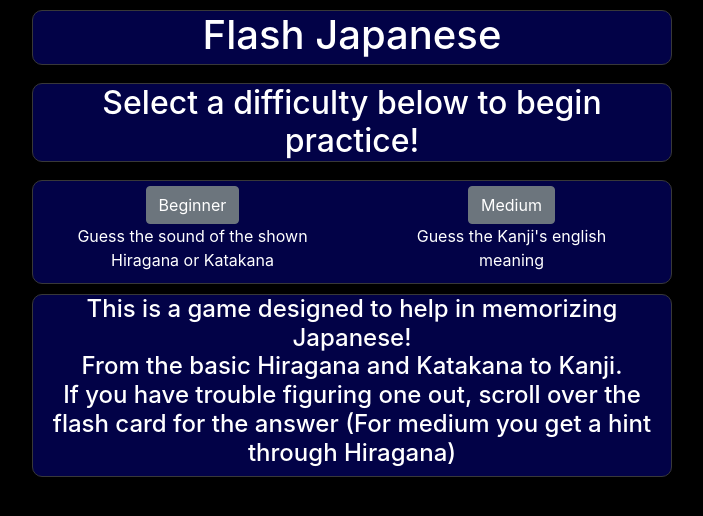
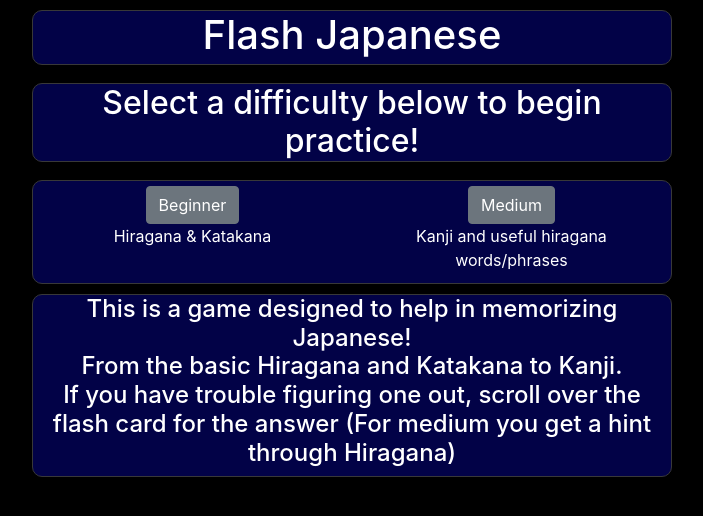
Before and after one commit to Phoenuxx/Kanji-Helper, a React (Create React App) app in the folder kanji-learn/client/: page /beginner in a window 1280 px wide. Shown: the top 516 px of the page, without its empty margins (288-991 px from the left). Built offline with nearby package versions, Linux system fonts and the light colour scheme.

Commit message:
#17 fixed easy tile size

```diff
--- a/kanji-learn/client/src/Components/Tile/index.js
+++ b/kanji-learn/client/src/Components/Tile/index.js
@@ -6,7 +6,7 @@ export default function HiraTile(props) {
         <div class="flip-card">
             <div class="flip-card-inner">
                 <div class="flip-card-front">
-                    <div className={props.class + " flip-card-front"} >{props.question}</div>
+                    <div className=" flip-card-front" >{props.question}</div>
                 </div>
                 <div class="flip-card-back">
                     <p>{props.hint}</p>
--- a/kanji-learn/client/src/Pages/Easy.js
+++ b/kanji-learn/client/src/Pages/Easy.js
@@ -126,7 +126,7 @@ class easyPage extends Component {
         </div>
         <div className="row">
           <div className="col-3" />
-          <div className="col-6 center-col">
+          <div className="col-6 tile-col">
             <Tile question={this.state.currentQuest} hint={this.state.currentAns}></Tile>
           </div>
         </div>
--- a/kanji-learn/client/src/Pages/Home.js
+++ b/kanji-learn/client/src/Pages/Home.js
@@ -18,8 +18,8 @@ export default function homePage() {
         <div className="col-3" />
         <div className="col-6 center-col" >
           <div className="row" >
-            <DiffSelect class="diff-btn col-9 col-sm-8 col-md-7 col-lg-6 col-xl-5" src="/Kanji-Helper/#/beginner" difficulty="Beginner" descript="Guess the sound of the shown Hiragana or Katakana" />
-            <DiffSelect class="diff-btn col-9 col-sm-8 col-md-7 col-lg-6 col-xl-5" src="/Kanji-Helper/#/intermediate" difficulty="Medium" descript="Guess the Kanji's english meaning" />
+            <DiffSelect class="diff-btn col-9 col-sm-8 col-md-7 col-lg-6 col-xl-5" src="/Kanji-Helper/#/beginner" difficulty="Beginner" descript="Hiragana & Katakana" />
+            <DiffSelect class="diff-btn col-9 col-sm-8 col-md-7 col-lg-6 col-xl-5" src="/Kanji-Helper/#/intermediate" difficulty="Medium" descript="Kanji and useful hiragana words/phrases" />
           </div>
 
         </div>
```
